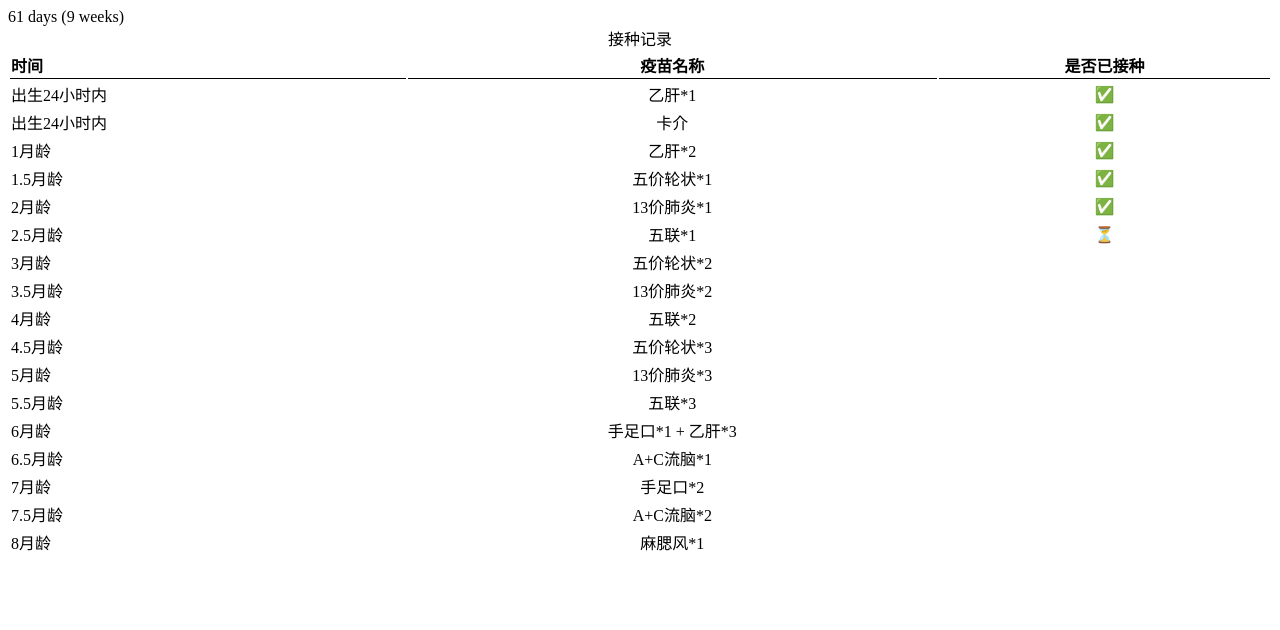
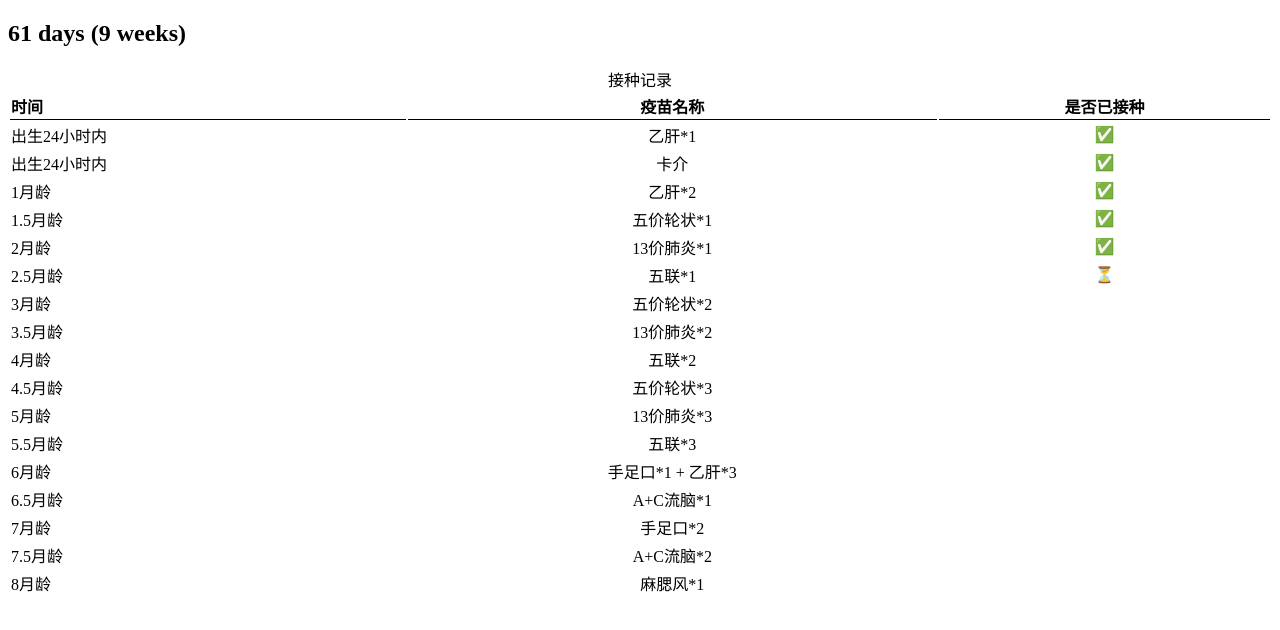
Before and after one commit to elf-mouse/bobo, a plain HTML site: page index.html in a window 1280 px wide. Drawn offline with Linux system fonts and the light colour scheme.

Commit message:
chore: update

```diff
--- a/index.html
+++ b/index.html
@@ -8,7 +8,7 @@
   <link rel="stylesheet" href="main.css">
 </head>
 <body>
-  <div id="timeline"></div>
+  <h2 id="timeline"></h2>
   <table>
     <caption>接种记录</caption>
     <thead>
```
